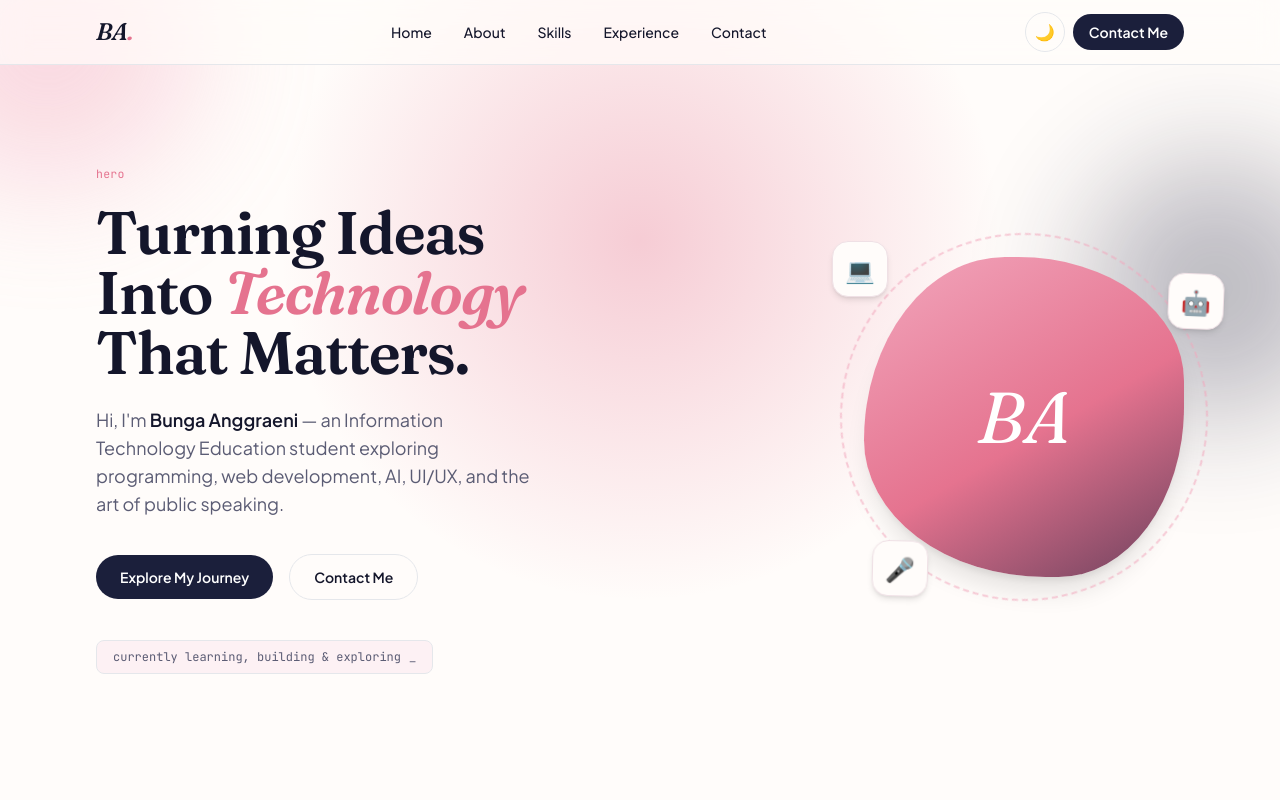
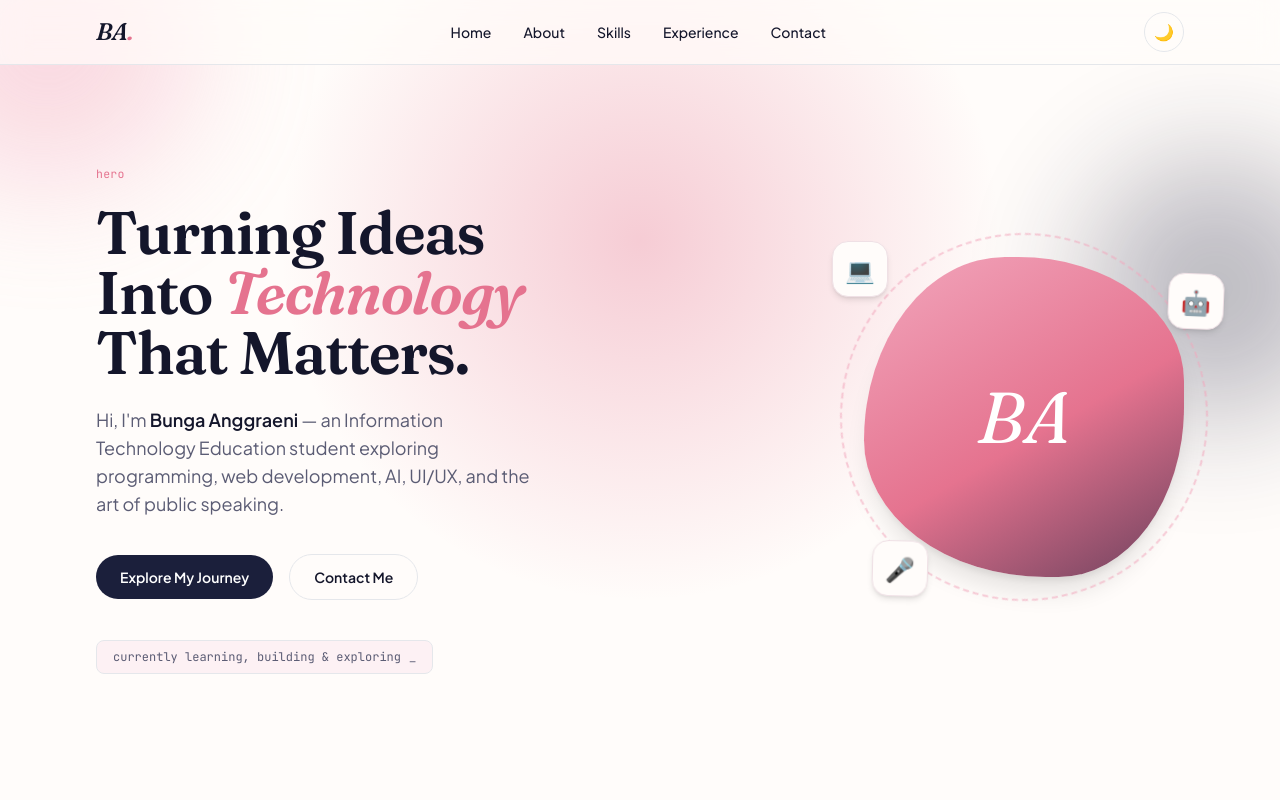
Before and after one commit to unaaaflower/Bunga-Anggraeni, a plain HTML site: page index.html in a window 1280 px wide. Shown: the top 800 px of the page. Drawn offline with nearby package versions, Linux system fonts and the light colour scheme.

Commit message:
Update index.html

```diff
--- a/index.html
+++ b/index.html
@@ -204,9 +204,6 @@
       <button id="theme-toggle" aria-label="Toggle dark mode" class="w-10 h-10 rounded-full border flex items-center justify-center hover:border-pink-deep transition-colors">
         <span id="theme-icon">🌙</span>
       </button>
-      <a href="#contact" class="hidden sm:inline-flex items-center px-4 py-2 rounded-full text-sm font-semibold bg-navy text-white dark:bg-pink dark:text-navy hover:opacity-90 transition-opacity">
-        Contact Me
-      </a>
       <button id="menu-toggle" aria-label="Open menu" aria-expanded="false" class="md:hidden w-10 h-10 rounded-full border flex items-center justify-center">
         <span id="menu-icon">☰</span>
       </button>
```
